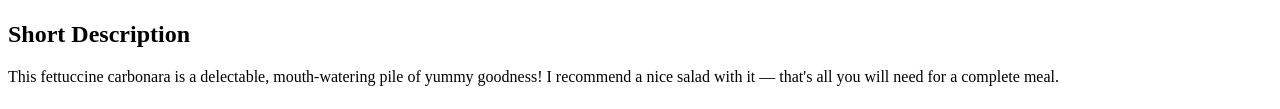
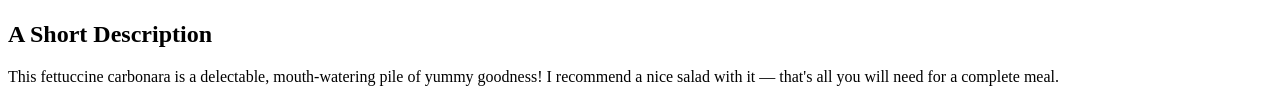
Before and after one commit to amiga07/odin-recipes, a plain HTML site: page recipes/carbonara.html in a window 1280 px wide. Shown: the part 483-592 px from the top of the page. Drawn offline with Linux system fonts and the light colour scheme.

Commit message:
finish carbonara recipe

```diff
--- a/recipes/carbonara.html
+++ b/recipes/carbonara.html
@@ -9,7 +9,7 @@
     <h1>Fetuccine Carbonara</h1>
     <img src="https://www.allrecipes.com/thmb/Pzq7XiMfScFsgjpYULJaZVfWOeI=/750x0/filters:no_upscale():max_bytes(150000):strip_icc():format(webp)/8988638-db4bfa51c1d445129d16ecac0afa95a6.jpg
     " alt="carbonara picture" width="400" height="400">
-    <h2>Short Description</h2>
+    <h2>A Short Description</h2>
     <p>
         This fettuccine carbonara is a delectable, mouth-watering pile of yummy goodness! I recommend a nice salad with it — that's all you will need for a complete meal.
     </p>
```
